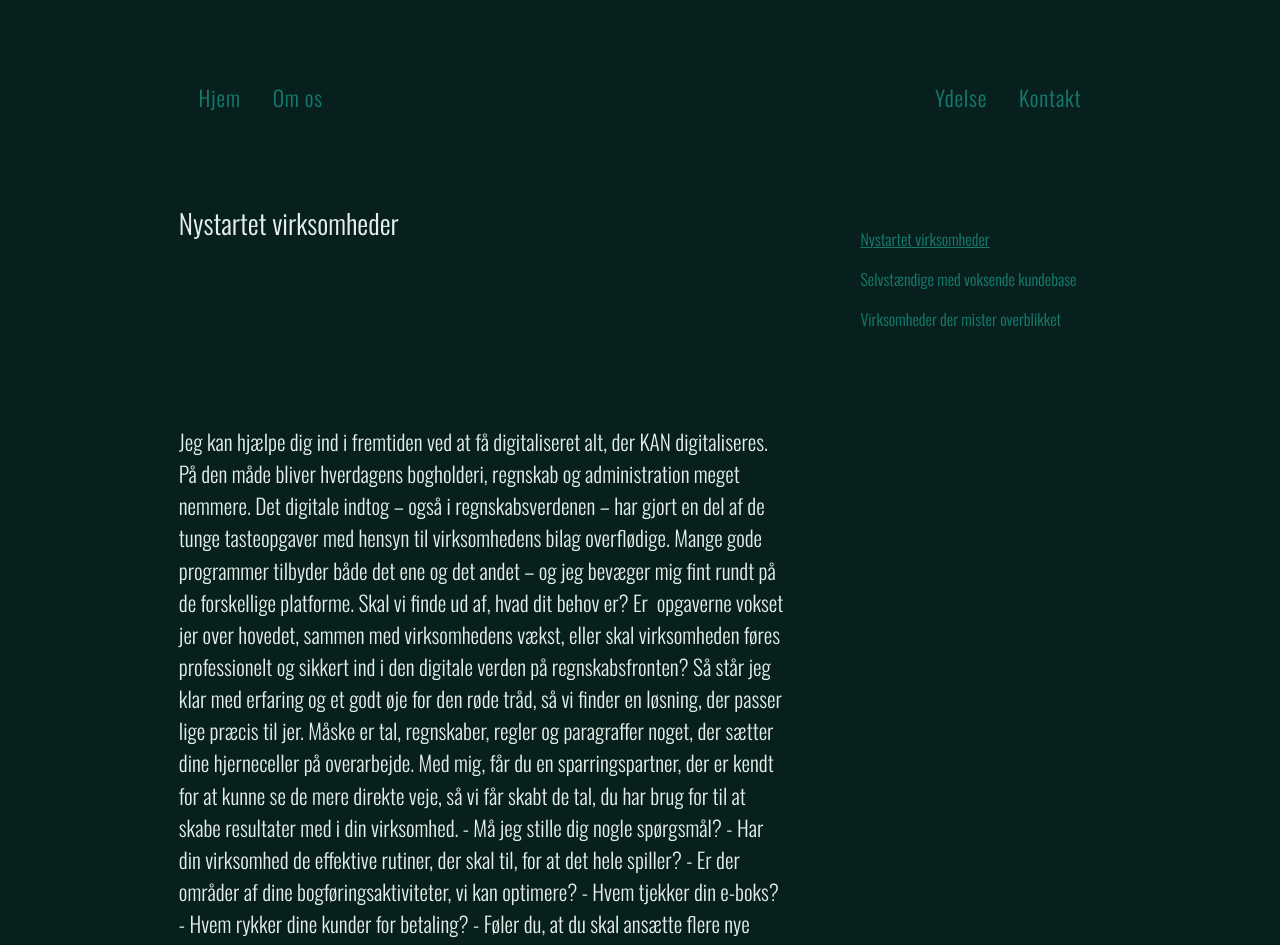
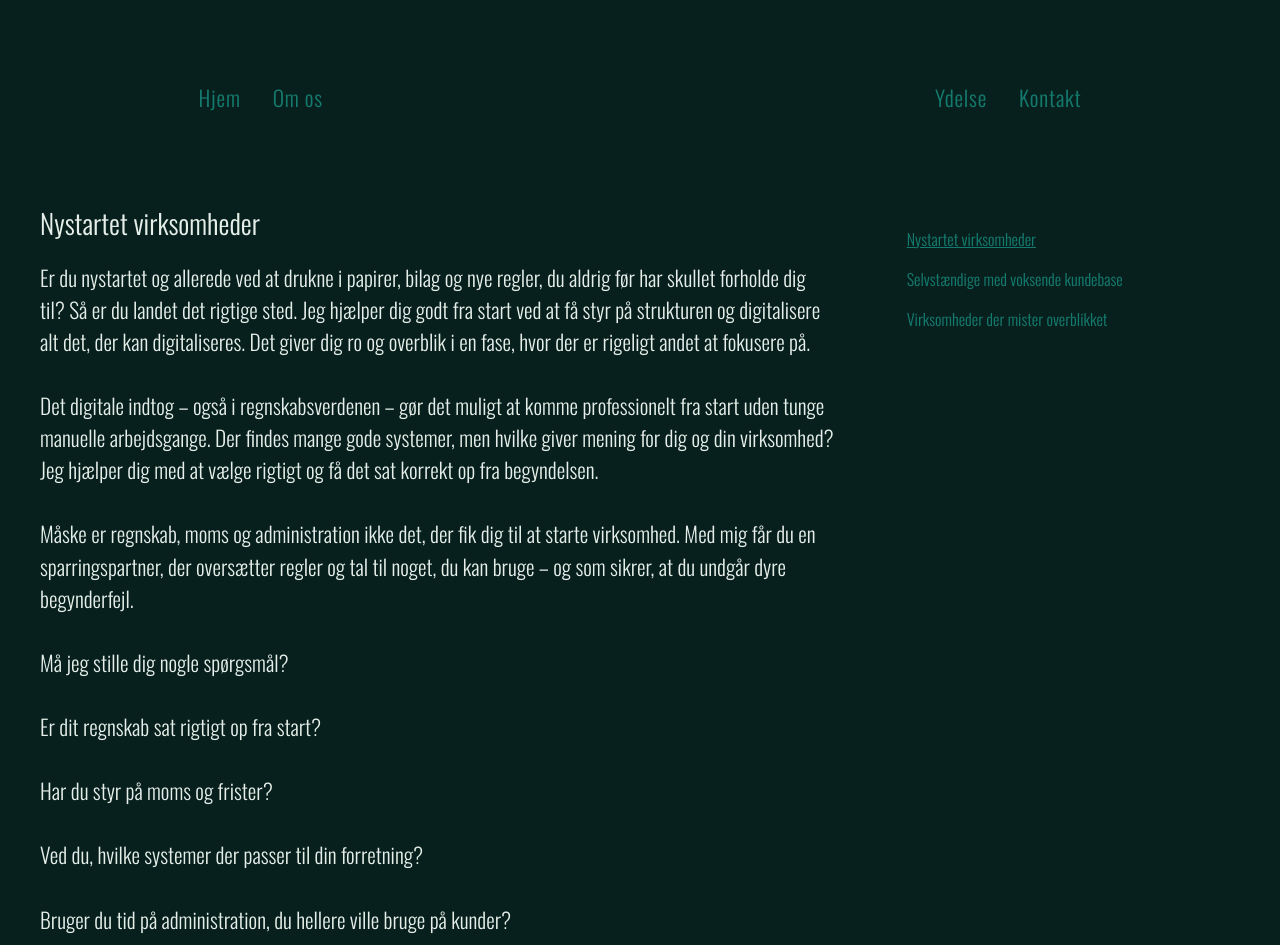
Before and after one commit to ElMaez/lindaogco, a Next.js app: page /ydelser in a window 1280 px wide. Shown: the top 945 px of the page. Built offline with nearby package versions, Linux system fonts and the light colour scheme; a web font is replaced by a local one.

Commit message:
Ydelser for nu, mangler at finde en løsning på liste inde i min text ''api'' YdelseText.

```diff
--- a/src/api/YdelseText.jsx
+++ b/src/api/YdelseText.jsx
@@ -1,46 +1,73 @@
 export const YdelseText = [
   {
     titel: "Nystartet virksomheder",
-    info: `Jeg kan hjælpe dig ind i fremtiden ved at få digitaliseret alt, der KAN digitaliseres. På den måde bliver hverdagens bogholderi, regnskab og administration meget nemmere.
+    info: `Er du nystartet og allerede ved at drukne i papirer, bilag og nye regler, du aldrig før har skullet forholde dig til? Så er du landet det rigtige sted. Jeg hjælper dig godt fra start ved at få styr på strukturen og digitalisere alt det, der kan digitaliseres. Det giver dig ro og overblik i en fase, hvor der er rigeligt andet at fokusere på.
 
-Det digitale indtog – også i regnskabsverdenen – har gjort en del af de tunge tasteopgaver med hensyn til virksomhedens bilag overflødige. Mange gode programmer tilbyder både det ene og det andet – og jeg bevæger mig fint rundt på de forskellige platforme. Skal vi finde ud af, hvad dit behov er?
+Det digitale indtog – også i regnskabsverdenen – gør det muligt at komme professionelt fra start uden tunge manuelle arbejdsgange. Der findes mange gode systemer, men hvilke giver mening for dig og din virksomhed? Jeg hjælper dig med at vælge rigtigt og få det sat korrekt op fra begyndelsen.
 
-Er  opgaverne vokset jer over hovedet, sammen med virksomhedens vækst, eller skal virksomheden føres professionelt og sikkert ind i den digitale verden på regnskabsfronten? Så står jeg klar med erfaring og et godt øje for den røde tråd, så vi finder en løsning, der passer lige præcis til jer.
+Måske er regnskab, moms og administration ikke det, der fik dig til at starte virksomhed. Med mig får du en sparringspartner, der oversætter regler og tal til noget, du kan bruge – og som sikrer, at du undgår dyre begynderfejl.
 
-Måske er tal, regnskaber, regler og paragraffer noget, der sætter dine hjerneceller på overarbejde. Med mig, får du en sparringspartner, der er kendt for at kunne se de mere direkte veje, så vi får skabt de tal, du har brug for til at skabe resultater med i din virksomhed.
+Må jeg stille dig nogle spørgsmål?
 
-- Må jeg stille dig nogle spørgsmål?
-- Har din virksomhed de effektive rutiner, der skal til, for at det hele spiller?
-- Er der områder af dine bogføringsaktiviteter, vi kan optimere?
-- Hvem tjekker din e-boks?
-- Hvem rykker dine kunder for betaling?
-- Føler du, at du skal ansætte flere nye medarbejdere, for at holde styr på det hele?
-- Skal vi kigge dine programmer og værktøjer igennem?
-- Giver opsætningen af din kontoplan mening for dig?
+Er dit regnskab sat rigtigt op fra start?
 
-Med en god snak om dig og dit firmas behov i forbindelse med administration og regnskab, finder vi hurtigt ud af, om vi er et match og hvad jeg kan tilbyde.`,
+Har du styr på moms og frister?
+
+Ved du, hvilke systemer der passer til din forretning?
+
+Bruger du tid på administration, du hellere ville bruge på kunder?
+
+Med en god snak om din idé og dine planer finder vi hurtigt ud af, hvordan jeg bedst kan hjælpe dig trygt i gang.
+
+Tag telefonen og giv mig et kald – helt uforpligtende.`,
     activeId: "startup",
   },
   {
     titel: "Selvstændige med voksende kundebase",
-    info: [
-      "Løbende bogføring, så tallene altid er opdaterede",
-      "Automatisk fakturering og rykkerprocedurer",
-      "Optimering af arbejdsgange, så tid spares",
-      "Momsindberetning til tiden",
-      "Skabe løbende økonomirapporter, der viser udviklingen",
-    ],
+    info: `Er opgaverne vokset i takt med dine kunder – og er bogholderiet begyndt at halte bagefter? Så er du ikke alene. Når forretningen vokser, følger der ofte flere bilag, flere fakturaer og flere deadlines med. Jeg kan hjælpe dig med at få overblikket tilbage ved at digitalisere og strukturere dine administrative processer.
+
+Det digitale indtog i regnskabsverdenen har fjernet mange tidskrævende tasteopgaver, men kun hvis systemerne bruges rigtigt. Jeg arbejder hjemmevant i de gængse regnskabsprogrammer og hjælper dig med at få dem til at arbejde for dig – ikke imod dig.
+
+Måske bruger du alt for meget tid på bogholderi i stedet for på dine kunder og din forretning. Med mig får du en samarbejdspartner, der kan se de direkte veje og skabe et setup, der understøtter din vækst – uden at du mister kontrollen.
+
+Må jeg stille dig nogle spørgsmål?
+
+Følger dit regnskab med virksomhedens udvikling?
+
+Bliver fakturaer sendt og fulgt op til tiden?
+
+Har du et klart overblik over indtægter og udgifter?
+
+Mangler du tal, der kan bruges til at træffe beslutninger?
+
+Med en god snak om din hverdag og dine ambitioner finder vi en løsning, der passer til netop din virksomhed.
+
+Ring gerne – det er helt uforpligtende.`,
     activeId: "kundebase",
   },
   {
     titel: "Virksomheder der mister overblikket",
-    info: [
-      "Oprydning i rodede regnskaber",
-      "Indhentning af manglende bilag",
-      "Afstemninger af bank, moms og løn",
-      "Strukturering af processer, så fejl undgås fremover",
-      "Genetablering af et klart økonomisk overblik",
-    ],
+    info: `Er bilagene begyndt at flyde, systemerne taler ikke sammen, og overblikket er forsvundet undervejs? Så er du landet det rigtige sted. Jeg hjælper virksomheder, hvor regnskab og administration er blevet uoverskueligt, med at få ryddet op og skabe struktur igen.
+
+Det digitale indtog har givet mange muligheder – men også kompleksitet. Jeg hjælper med at sortere i programmer, arbejdsgange og rutiner, så kun det nødvendige bliver tilbage. Målet er et regnskab, der er til at forstå og til at arbejde med.
+
+Måske er opgaverne vokset jer over hovedet, eller måske mangler der bare en rød tråd. Med mig får I en erfaren sparringspartner, der ser helheden og sikrer, at tingene hænger sammen – både praktisk og økonomisk.
+
+Må jeg stille dig nogle spørgsmål?
+
+Har I styr på, om tallene stemmer?
+
+Er der manglende bilag eller uafklarede poster?
+
+Hvem holder øje med e-Boks og frister?
+
+Er jeres systemer og kontoplan stadig tidssvarende?
+
+Føles administrationen tungere, end den burde?
+
+Med en ærlig snak om jeres udfordringer finder vi hurtigt ud af, hvordan jeg kan hjælpe med at skabe overblik og ro igen.
+
+Tag telefonen og ring – helt uforpligtende.`,
     activeId: "overblik",
   },
 ];
--- a/src/app/(pages)/(global)/components/Info.jsx
+++ b/src/app/(pages)/(global)/components/Info.jsx
@@ -23,9 +23,6 @@ const Info = ({ h1, Items, withContact, hasImg, link, isOmos, isYdelse }) => {
   return (
     <article className="grid gap-Casual1 md:gap-Casual3">
       <h1 className="text-h1size leading-Acquaintances">{h1}</h1>
-      {isYdelse ? "" : ""}
-
-      {/* Andre sites */}
       {hasImg ? (
         <section className="md:min-w-[600px] grid md:grid-cols-[1fr_2fr_1fr] md:grid-rows-[40px_1fr] justify-self-center gap-Casual1 md:gap-x-Acquaintances">
           <h5 className="col-start-1 ">{titel}</h5>
@@ -49,7 +46,7 @@ const Info = ({ h1, Items, withContact, hasImg, link, isOmos, isYdelse }) => {
             </ul>
           ) : isOmos ? (
             <div className="md:row-start-2 md:-row-end-1 md:col-start-2">
-              <div className="min-w-[25ch] max-w-full space-y-4 grid gap-Casual2">
+              <div className="min-w-[25ch] max-w-full grid gap-Casual2">
                 {info.split("\n\n").map((paragraph, index) => (
                   <p key={index}>{paragraph}</p>
                 ))}
@@ -64,7 +61,7 @@ const Info = ({ h1, Items, withContact, hasImg, link, isOmos, isYdelse }) => {
             </div>
           ) : (
             <div className="md:row-start-2 md:-row-end-1 md:col-start-2 ">
-              <div className="grid overflow-hidden line-clamp-10 max-h-[220px] md:max-h-[420px] space-y-4 gap-Casual2">
+              <div className="grid overflow-hidden line-clamp-10 max-h-[220px] md:max-h-[420px] gap-Casual2">
                 {info.split("\n\n").map((paragraph, index) => (
                   <p key={index}>{paragraph}</p>
                 ))}
@@ -104,6 +101,57 @@ const Info = ({ h1, Items, withContact, hasImg, link, isOmos, isYdelse }) => {
             })}
           </ul>
         </section>
+      ) : // Ydelses Page uden Img
+      isYdelse ? (
+        <section className="md:min-w-[600px] grid md:grid-cols-[2fr_1fr] md:grid-rows-[50px_1fr] justify-self-center gap-Casual1 md:gap-BestFriend">
+          <h5 className="md:col-start-1 md:row-end-2">{titel}</h5>
+          {Array.isArray(info) ? (
+            <ul className="md:pl-Casual3 list-disc justify-self-center md:justify-self-start md:col-start-1 md:srow-start-2">
+              {info.map((item, index) => (
+                <li className="" key={index}>
+                  {item}
+                </li>
+              ))}
+            </ul>
+          ) : (
+            <div className="grid gap-Casual2">
+              {info.split("\n\n").map((paragraph, index) => (
+                <p key={index}>{paragraph}</p>
+              ))}
+            </div>
+          )}
+          {link ? (
+            <li className="pt-[10px] list-none col-start-1">
+              <Link href={link}>Læs mere ...</Link>
+            </li>
+          ) : (
+            ""
+          )}
+          <ul className="flex gap-Friend flex-wrap md:flex-col pt-Casual1 row-start-1 md:-row-end-1 col-start-1 md:col-start-2">
+            {items.map((item, index) => {
+              console.log("titel", item.titel, "info", item.info);
+              return (
+                <li key={index}>
+                  <button
+                    className={`link text-left md:pl-Acquaintances ${
+                      active === `${item.activeId}` ? "selected" : ""
+                    }`}
+                    onClick={() =>
+                      handleYdelse({
+                        titel: `${item.titel}`,
+                        info: item.info,
+                        activeId: item.activeId,
+                        imgLink: item.imgLink,
+                      })
+                    }
+                  >
+                    {item.titel}
+                  </button>
+                </li>
+              );
+            })}
+          </ul>
+        </section>
       ) : (
         <section className="md:min-w-[600px] grid md:grid-cols-[2fr_1fr] md:grid-rows-[1fr_3fr] justify-self-center gap-Casual1 md:gap-BestFriend">
           <h5 className="md:col-start-1 md:row-end-2">{titel}</h5>
@@ -116,7 +164,11 @@ const Info = ({ h1, Items, withContact, hasImg, link, isOmos, isYdelse }) => {
               ))}
             </ul>
           ) : (
-            <p className="min-w-full max-w-[55ch] ">{info}</p>
+            <div className="grid overflow-hidden line-clamp-10 max-h-[220px] md:max-h-[420px] gap-Casual2">
+              {info.split("\n\n").map((paragraph, index) => (
+                <p key={index}>{paragraph}</p>
+              ))}
+            </div>
           )}
           {link ? (
             <li className="pt-[10px] list-none col-start-1">
```
